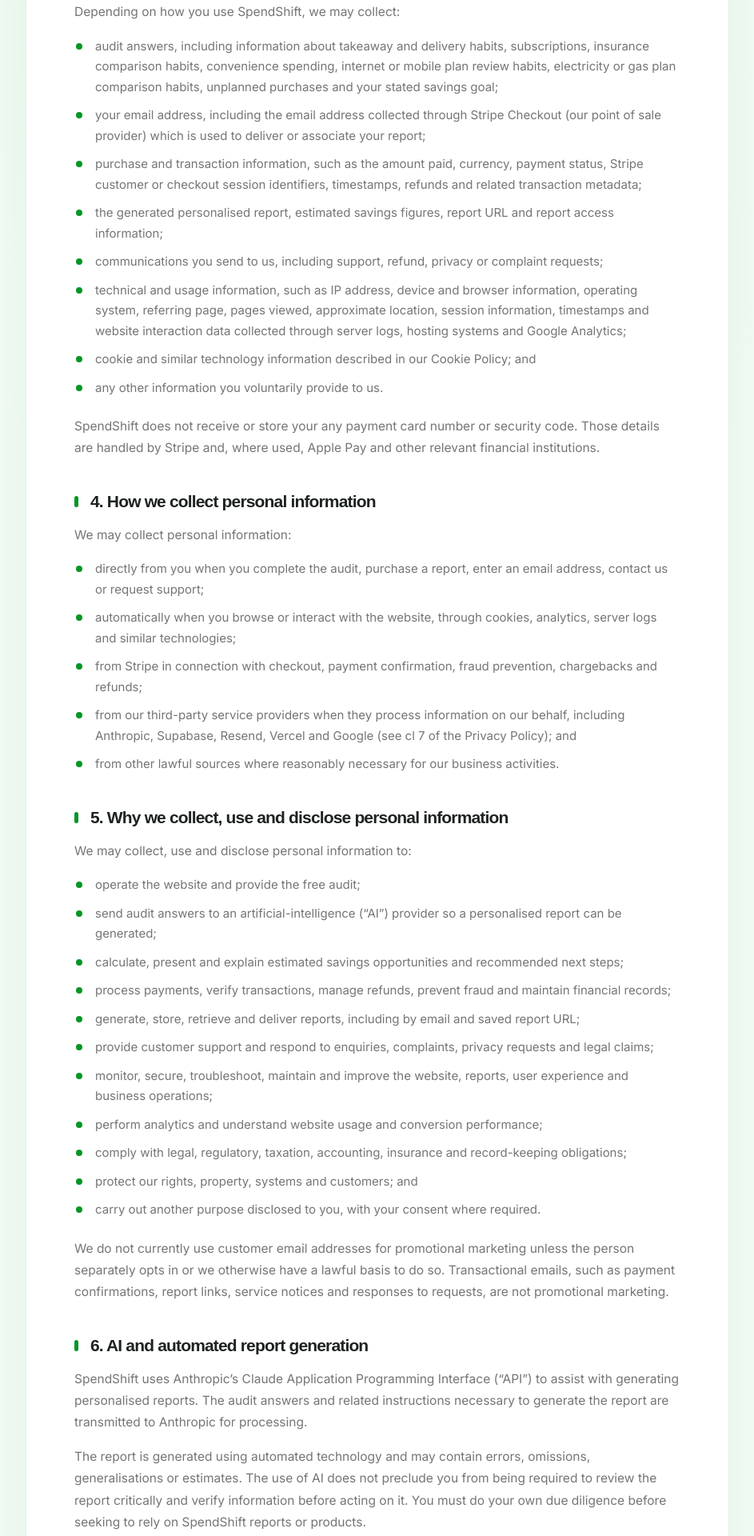
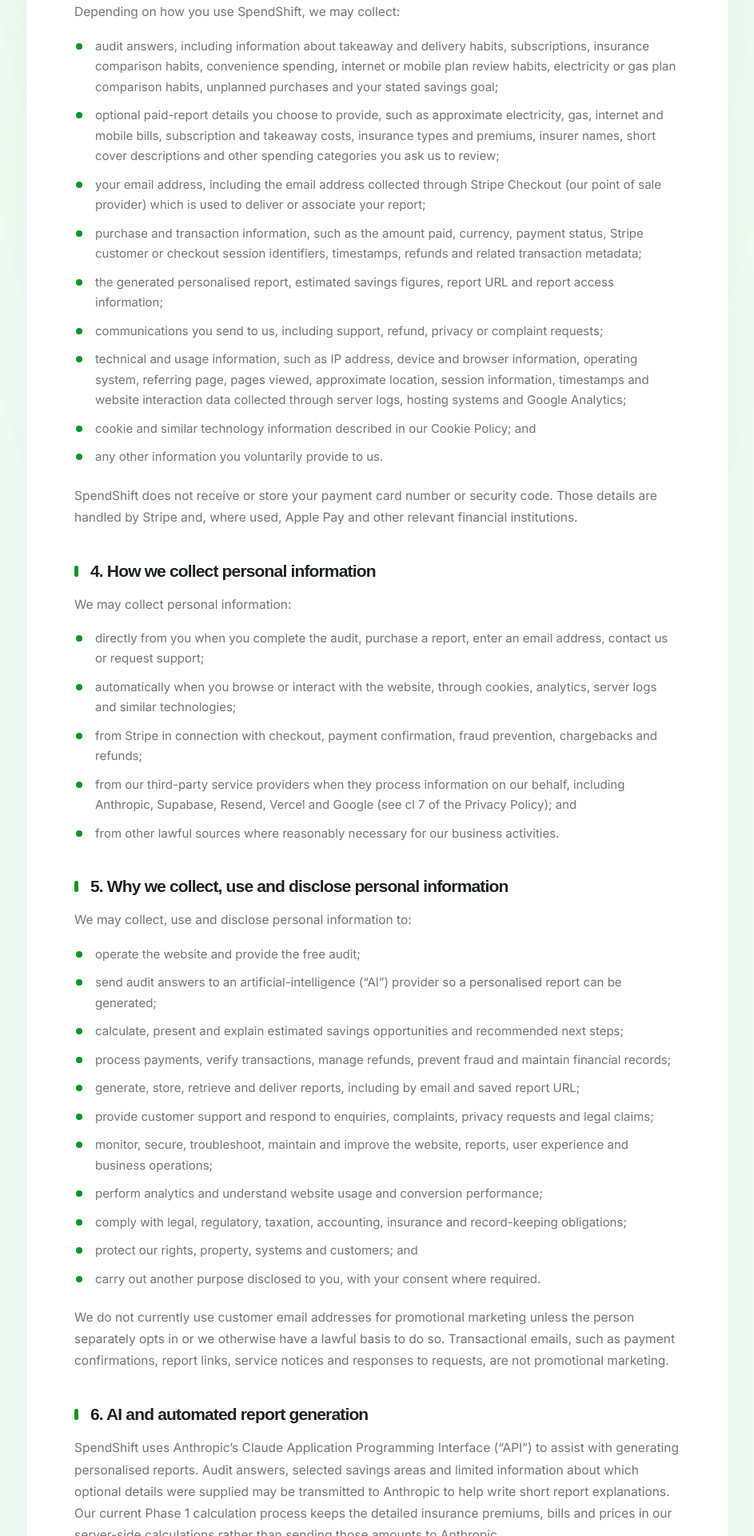
Before and after one commit to SpendShiftOfficial/Spenshiftnew, a Next.js app: page /privacy-policy in a window 1280 px wide. Shown: the part 1300-3220 px from the top of the page at 80% size, without its empty margins (168-1111 px from the left). Built offline with nearby package versions, Linux system fonts and the light colour scheme; a web font is replaced by a local one.

Commit message:
Phase 1: disclose optional financial details, server-side calculations and durable report recovery

```diff
--- a/app/privacy-policy/page.tsx
+++ b/app/privacy-policy/page.tsx
@@ -94,6 +94,13 @@ export default function PrivacyPolicy() {
                   internet or mobile plan review habits, electricity or gas plan comparison
                   habits, unplanned purchases and your stated savings goal;
                 </li>
+                <li>
+                  optional paid-report details you choose to provide, such as
+                  approximate electricity, gas, internet and mobile bills,
+                  subscription and takeaway costs, insurance types and premiums,
+                  insurer names, short cover descriptions and other spending
+                  categories you ask us to review;
+                </li>
 
                 <li>
                   your email address, including the email address collected
@@ -135,7 +142,7 @@ export default function PrivacyPolicy() {
               </ul>
 
               <p>
-                SpendShift does not receive or store your any payment card
+                SpendShift does not receive or store your payment card
                 number or security code. Those details are handled by Stripe
                 and, where used, Apple Pay and other relevant financial
                 institutions.
@@ -245,9 +252,12 @@ export default function PrivacyPolicy() {
               <p>
                 SpendShift uses Anthropic’s Claude Application Programming
                 Interface (“API”) to assist with generating personalised
-                reports. The audit answers and related instructions necessary
-                to generate the report are transmitted to Anthropic for
-                processing.
+                reports. Audit answers, selected savings areas and limited
+                information about which optional details were supplied may
+                be transmitted to Anthropic to help write short report explanations.
+                Our current Phase 1 calculation process keeps the detailed
+                insurance premiums, bills and prices in our server-side
+                calculations rather than sending those amounts to Anthropic.
               </p>
 
               <p>
@@ -349,10 +359,12 @@ export default function PrivacyPolicy() {
               <h3>9. Storage and retention</h3>
 
               <p>
-                Generated reports, audit answers, associated email addresses
-                and relevant transaction identifiers are stored in Supabase.
-                Each report is generated once and may be accessed again through
-                its saved report URL.
+                Generated reports, audit answers, optional paid-report details,
+                report calculation summaries, associated email addresses
+                and relevant purchase identifiers are stored in Supabase.
+                Paid orders may also be held in a processing queue so a report
+                can be delivered if a customer closes the website after payment.
+                Each saved report can be accessed again through its report URL.
               </p>
 
               <p>
@@ -495,7 +507,7 @@ export default function PrivacyPolicy() {
               </p>
 
               <p>
-                <strong>Last updated: 9 August 2026</strong>
+                <strong>Last updated: 9 November 2026</strong>
               </p>
 
             </div>
```
